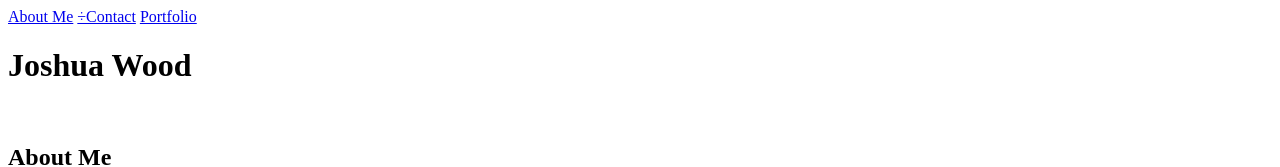
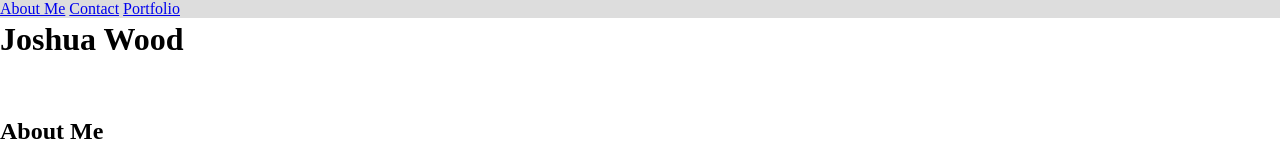
Before and after one commit to JoshTRN/Basic-Portfolio, a plain HTML site: page index.html in a window 1280 px wide. Shown: the top 167 px of the page. Drawn offline with Linux system fonts and the light colour scheme; files that its build step writes are made by us from their sources.

Commit message:
put my css into a style tag to observe website modification

```diff
--- a/assets/css/reset.css
+++ b/assets/css/reset.css
@@ -0,0 +1,48 @@
+/* http://meyerweb.com/eric/tools/css/reset/
+   v2.0 | 20110126
+   License: none (public domain)
+*/
+
+html, body, div, span, applet, object, iframe,
+h1, h2, h3, h4, h5, h6, p, blockquote, pre,
+a, abbr, acronym, address, big, cite, code,
+del, dfn, em, img, ins, kbd, q, s, samp,
+small, strike, strong, sub, sup, tt, var,
+b, u, i, center,
+dl, dt, dd, ol, ul, li,
+fieldset, form, label, legend,
+table, caption, tbody, tfoot, thead, tr, th, td,
+article, aside, canvas, details, embed,
+figure, figcaption, footer, header, hgroup,
+menu, nav, output, ruby, section, summary,
+time, mark, audio, video {
+	margin: 0;
+	padding: 0;
+	border: 0;
+	font-size: 100%;
+	font: inherit;
+	vertical-align: baseline;
+}
+/* HTML5 display-role reset for older browsers */
+article, aside, details, figcaption, figure,
+footer, header, hgroup, menu, nav, section {
+	display: block;
+}
+body {
+	line-height: 1;
+}
+ol, ul {
+	list-style: none;
+}
+blockquote, q {
+	quotes: none;
+}
+blockquote:before, blockquote:after,
+q:before, q:after {
+	content: '';
+	content: none;
+}
+table {
+	border-collapse: collapse;
+	border-spacing: 0;
+}
--- a/assets/css/style.css
+++ b/assets/css/style.css
@@ -0,0 +1,14 @@
+body {margin: 0;}
+
+.navbar {
+    overflow: hidden;
+    background-color: #dddddd;
+    position: fixed;
+    top: 0;
+    width: 100%
+}
+
+.about {
+    float: right;
+
+}
--- a/index.html
+++ b/index.html
@@ -1,14 +1,32 @@
 <!DOCTYPE html>
 <html>
     <head>
-        <link rel="stylesheet" href="style.css">
+        <link rel="stylesheet" href="/assets/css/style.css">
     <title>Josh: About Me</title>
     </head>
     <body>
+    <style>
+        body {
+            margin: 0;
+        }
+
+        .navbar {
+            overflow: hidden;
+            background-color: #dddddd;
+            position: fixed;
+            top: 0;
+            width: 100%
+        }
+
+        .about {
+            float: right;
+        }
+
+    </style>
 
         <div class="navbar">
             <a href="#about">About Me</a>
-            <a href="#contact">÷Contact</a>
+            <a href="#contact">Contact</a>
             <a href="#portfolio">Portfolio</a>
 
         </div>
```
